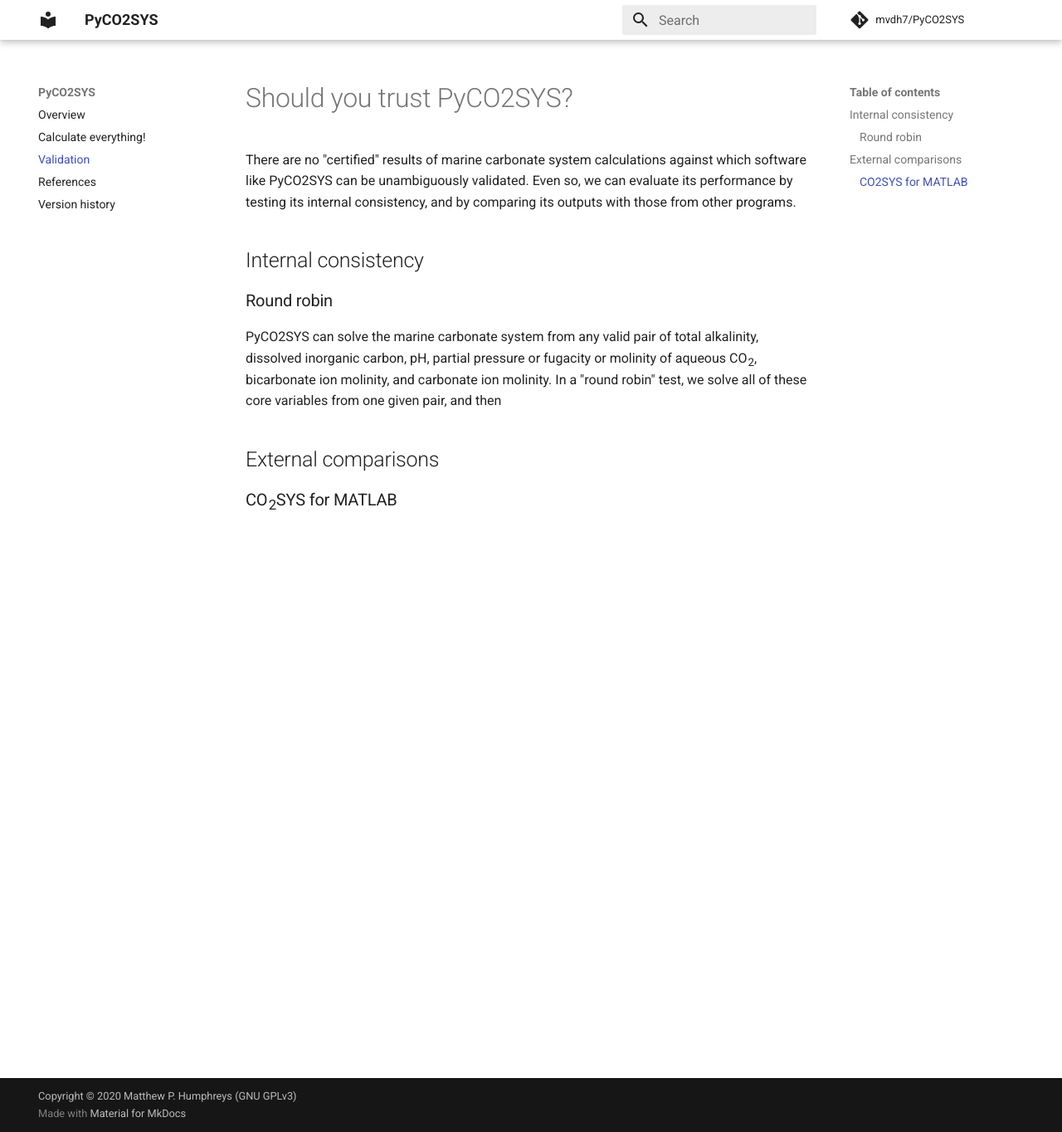
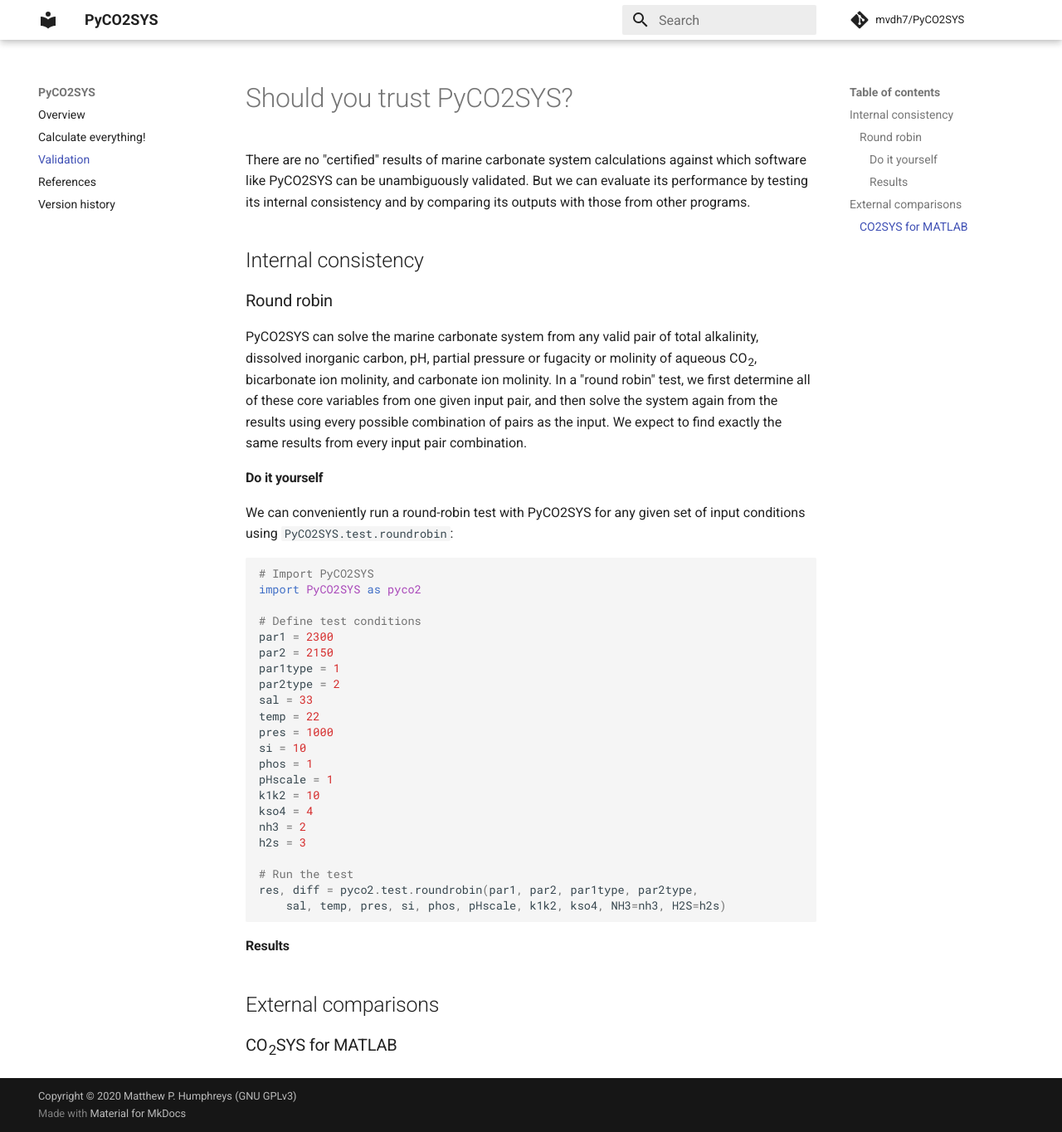
Before and after one commit to mvdh7/PyCO2SYS, an MkDocs documentation site: the page built from docs/validate.md, in a window 1280 px wide and 1364 px high. Shown: the whole window at 83% size. Built offline with MkDocs 1.6.1 and Material for MkDocs 9.7.7, drawn with Linux system fonts in a browser that asks for light colours; comment, search, counter and statistics services are not loaded.

Commit message:
Explain round robin

```diff
--- a/docs/validate.md
+++ b/docs/validate.md
@@ -1,12 +1,42 @@
 # Should you trust PyCO2SYS?
 
-There are no "certified" results of marine carbonate system calculations against which software like PyCO2SYS can be unambiguously validated.  Even so, we can evaluate its performance by testing its internal consistency, and by comparing its outputs with those from other programs.
+There are no "certified" results of marine carbonate system calculations against which software like PyCO2SYS can be unambiguously validated.  But we can evaluate its performance by testing its internal consistency and by comparing its outputs with those from other programs.
 
 ## Internal consistency
 
 ### Round robin
 
-PyCO2SYS can solve the marine carbonate system from any valid pair of total alkalinity, dissolved inorganic carbon, pH, partial pressure or fugacity or molinity of aqueous CO<sub>2</sub>, bicarbonate ion molinity, and carbonate ion molinity.  In a "round robin" test, we solve all of these core variables from one given pair, and then
+PyCO2SYS can solve the marine carbonate system from any valid pair of total alkalinity, dissolved inorganic carbon, pH, partial pressure or fugacity or molinity of aqueous CO<sub>2</sub>, bicarbonate ion molinity, and carbonate ion molinity.  In a "round robin" test, we first determine all of these core variables from one given input pair, and then solve the system again from the results using every possible combination of pairs as the input.  We expect to find exactly the same results from every input pair combination.
+
+#### Do it yourself
+
+We can conveniently run a round-robin test with PyCO2SYS for any given set of input conditions using `PyCO2SYS.test.roundrobin`:
+
+    :::python
+    # Import PyCO2SYS
+    import PyCO2SYS as pyco2
+
+    # Define test conditions
+    par1 = 2300
+    par2 = 2150
+    par1type = 1
+    par2type = 2
+    sal = 33
+    temp = 22
+    pres = 1000
+    si = 10
+    phos = 1
+    pHscale = 1
+    k1k2 = 10
+    kso4 = 4
+    nh3 = 2
+    h2s = 3
+
+    # Run the test
+    res, diff = pyco2.test.roundrobin(par1, par2, par1type, par2type,
+        sal, temp, pres, si, phos, pHscale, k1k2, kso4, NH3=nh3, H2S=h2s)
+
+#### Results
 
 ## External comparisons
 
```
